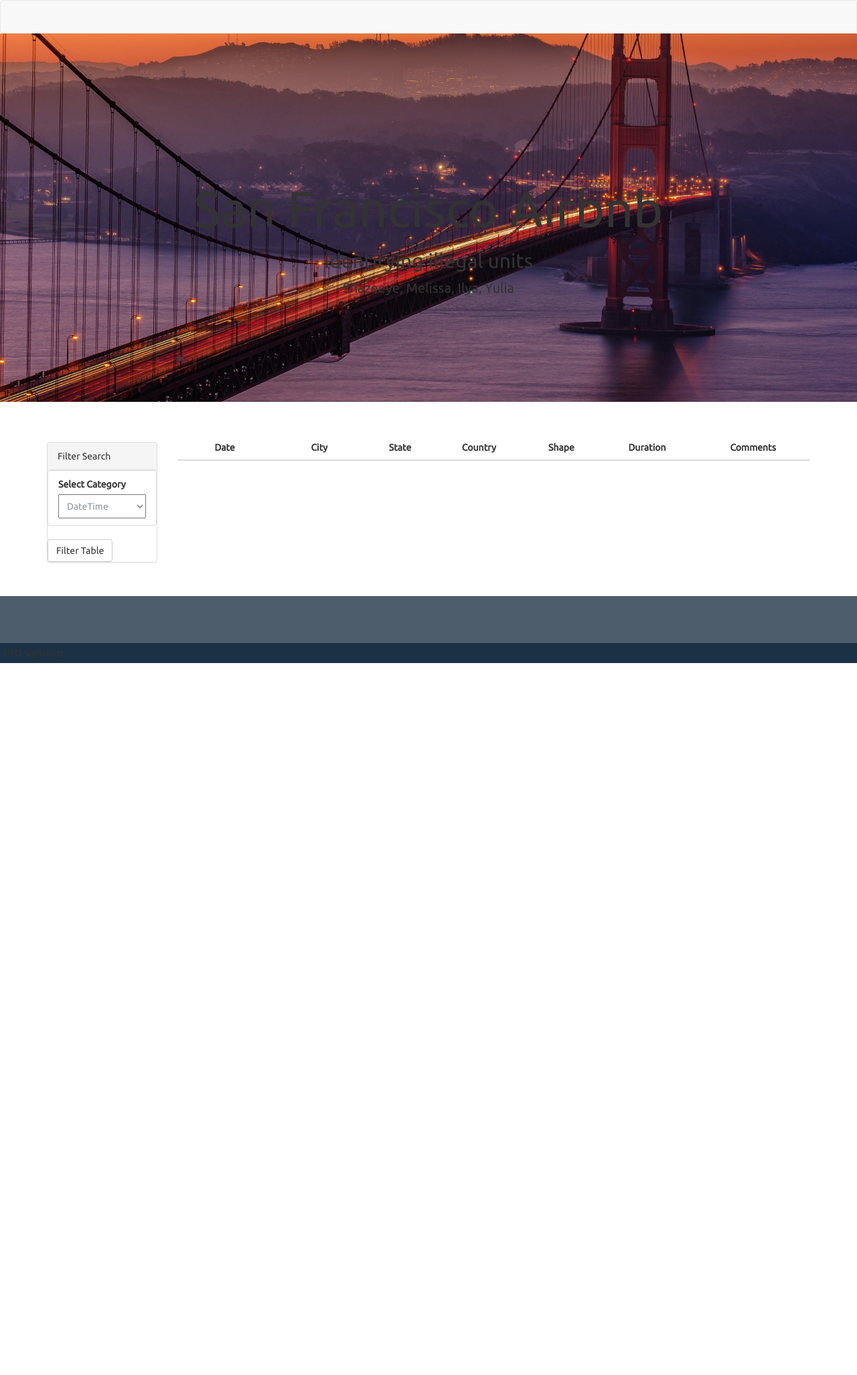
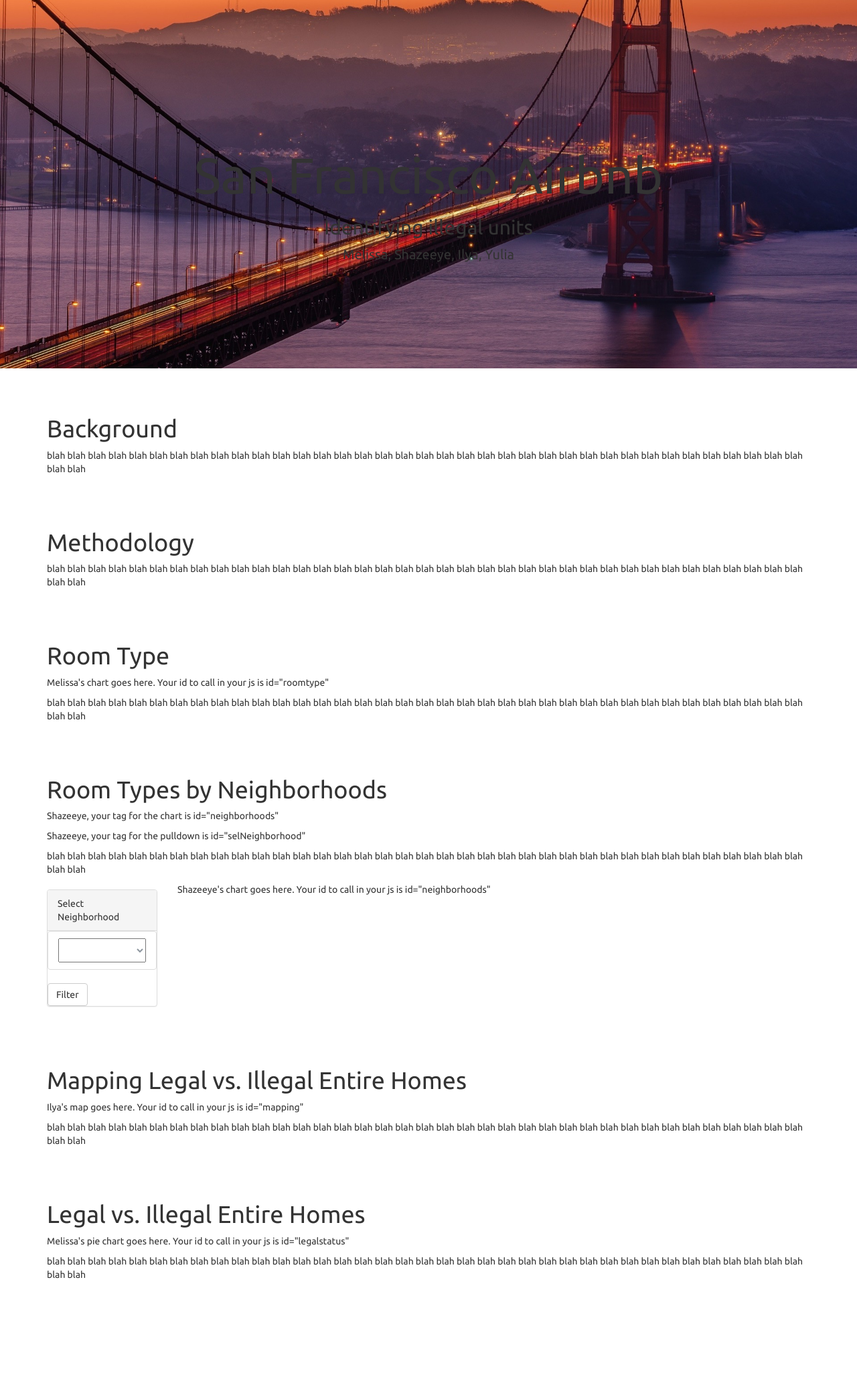
Before and after one commit to TrevorLovesMommy/airbnb-project, a Flask app: template templates/index.html in a window 1280 px wide. Shown: the whole page at 67% size. Before the commit the page ends 990 px from the top, so only its background shows below. Run offline with Flask 2, Linux system fonts and the light colour scheme; the template is opened without the code that fills it, so the values that code supplies are empty; parts of the project's set-up code (start-up, migrations or seed data) failed here and were passed over; some libraries are stand-ins or nearby versions.

Commit message:
adding config.js for maps

```diff
--- a/app.py
+++ b/app.py
@@ -40,22 +40,22 @@ app = Flask(__name__)
 # Flask Routes
 #################################################
 
-@app.route("/")
-def welcome():
-    """List all available api routes."""
-    return (
-        f"Available Routes:<br/>"
-        f"/api/v1.0/roomtypes<br/>"
-        f"/api/v1.0/neighborhoods<br/>"
-        f"/api/v1.0/mapping<br/>"
-        f"/api/v1.0/legal_illegal<br/>"
-    )
+# @app.route("/")
+# def welcome():
+#     """List all available api routes."""
+#     return (
+#         f"Available Routes:<br/>"
+#         f"/api/v1.0/roomtypes<br/>"
+#         f"/api/v1.0/neighborhoods<br/>"
+#         f"/api/v1.0/mapping<br/>"
+#         f"/api/v1.0/legal_illegal<br/>"
+#     )
 
 
-# @app.route("/")
-# def index():
-#     """Return the homepage."""
-#     return render_template("index.html")
+@app.route("/")
+def index():
+    """Return the homepage."""
+    return render_template("index.html")
 
 
 
--- /dev/null
+++ b/static/js/config.js
@@ -0,0 +1,2 @@
+// API key
+var API_KEY = "yourapikeyhere";
--- a/templates/index.html
+++ b/templates/index.html
@@ -3,7 +3,25 @@
 
 <head>
   <meta charset="utf-8">
-  <title>UFO Finder</title>
+  <title></title>
+
+  <!-- Leaflet CSS -->
+  <link rel="stylesheet" href="https://unpkg.com/leaflet@1.3.3/dist/leaflet.css"
+  integrity="sha512-Rksm5RenBEKSKFjgI3a41vrjkw4EVPlJ3+OiI65vTjIdo9brlAacEuKOiQ5OFh7cOI1bkDwLqdLw3Zg0cRJAAQ=="
+  crossorigin=""/>
+  <!-- D3 -->
+  <script src="https://cdnjs.cloudflare.com/ajax/libs/d3/4.5.0/d3.min.js"></script>
+  <!-- Leaflet JavaScript -->
+  <script src="https://unpkg.com/leaflet@1.3.3/dist/leaflet.js"
+  integrity="sha512-tAGcCfR4Sc5ZP5ZoVz0quoZDYX5aCtEm/eu1KhSLj2c9eFrylXZknQYmxUssFaVJKvvc0dJQixhGjG2yXWiV9Q=="
+  crossorigin=""></script>
+
+  <!-- API Key -->
+  <script type="text/javascript" src="../static/js/config.js"></script>
+
+
+
+
   <meta name="viewport" content="width=device-width, initial-scale=1">
   <link rel="stylesheet" href="https://maxcdn.bootstrapcdn.com/bootswatch/3.3.7/superhero/bootstrap.min.css">
   <link href="https://fonts.googleapis.com/css?family=Ubuntu" rel="stylesheet">
@@ -14,28 +32,58 @@
 
 <body>
   <div class="wrapper">
-    <nav class="navbar navbar-default">
-      <div class="container-fluid">
-        <!-- <div class="navbar-header">
-          <a class="navbar-brand" href="index.html">UFO Sightings
-            <img class="nav-ufo" src="../static/images/ufo.svg">
-          </a>
-        </div> -->
-      </div>
-    </nav>
     <div class="hero text-center">
       <h1>San Francisco Airbnb</h1>
       <h2>Identifying illegal units</h2>
-      <p></p>
-      <p>Shazeeye, Melissa, Ilya, Yulia</p>
-
+      <p>Melissa, Shazeeye, Ilya, Yulia</p>
     </div>
     <div class="container">
+
+
+      <!------------------------------ start of intro --------------------------------------->
       <div class="row margin-top-50">
+        <div class="col-md-12">
+          <h1>Background</h1>
+          <p>blah blah blah blah blah blah blah blah blah blah blah blah blah blah blah blah blah blah blah blah blah blah blah blah blah blah blah blah blah blah blah blah blah blah blah blah blah blah  blah </p>
+        </div>
+      </div>
+      <!------------------------------ end of intro --------------------------------------->
+
+      <!------------------------------ start of intro --------------------------------------->
+      <div class="row margin-top-50">
+        <div class="col-md-12">
+          <h1>Methodology</h1>
+          <p>blah blah blah blah blah blah blah blah blah blah blah blah blah blah blah blah blah blah blah blah blah blah blah blah blah blah blah blah blah blah blah blah blah blah blah blah blah blah  blah </p>
+        </div>
+      </div>
+      <!------------------------------ end of intro --------------------------------------->
+
+      <!------------------------------ start of roomtype --------------------------------------->
+      <div class="row margin-top-50">
+        <div class="col-md-12">
+          <h1>Room Type</h1>
+          <div id="roomtype" class="">
+            <p>Melissa's chart goes here. Your id to call in your js is id="roomtype"</p>
+          </div>
+
+          <p>blah blah blah blah blah blah blah blah blah blah blah blah blah blah blah blah blah blah blah blah blah blah blah blah blah blah blah blah blah blah blah blah blah blah blah blah blah blah  blah </p>
+        </div>
+      </div>
+      <!------------------------------ end of roomtype --------------------------------------->
+
+      <!------------------------------ start of neighborhoods --------------------------------------->
+      <div class="row margin-top-50">
+        <div class="col-md-12">
+          <h1>Room Types by Neighborhoods</h1>
+          <p>Shazeeye, your tag for the chart is  id="neighborhoods" </p>
+          <p>Shazeeye, your tag for the pulldown is  id="selNeighborhood" </p>
+
+          <p>blah blah blah blah blah blah blah blah blah blah blah blah blah blah blah blah blah blah blah blah blah blah blah blah blah blah blah blah blah blah blah blah blah blah blah blah blah blah  blah </p>
+        </div>
         <div class="col-md-2">
           <aside class="filters">
             <div class="panel panel-default">
-              <div class="panel-heading">Filter Search</div>
+              <div class="panel-heading">Select Neighborhood</div>
               <div class="panel-body">
                 <form>
                   <div class="form-group">
@@ -46,20 +94,14 @@
                       </li> -->
 
                       <li class="filter list-group-item">
-                        <label for="date">Select Category</label>
+                        <!-- <label for="date">Select Category</label> -->
 
-                        <select id="selDataset">
-                          <option value="datetime">DateTime</option>
-                          <option value="city">City</option>
-                          <option value="state">State</option>
-                          <option value="country">Country</option>
-                          <option value="shape">Shape</option>
-                        </select>
+                        <select id="selNeighborhood"></select>
                       </li>
 
                     </ul>
                   </div>
-                  <button id="filter-btn" type="button" class="btn btn-default">Filter Table</button>
+                  <button id="filter-btn" type="button" class="btn btn-default">Filter</button>
                 </form>
 
 
@@ -68,37 +110,47 @@
           </aside>
         </div>
         <div class="col-md-10">
-          <div id="table-area" class="">
-            <table id="ufo-table" class="table table-striped">
-              <thead>
-                <tr>
-                  <th class="table-head">Date</th>
-                  <th class="table-head">City</th>
-                  <th class="table-head">State</th>
-                  <th class="table-head">Country</th>
-                  <th class="table-head">Shape</th>
-                  <th class="table-head">Duration</th>
-                  <th class="table-head">Comments</th>
-                </tr>
-              </thead>
-              <tbody></tbody>
-            </table>
+          <div id="neighborhoods" class="">
+            <p>Shazeeye's chart goes here. Your id to call in your js is id="neighborhoods"</p>
           </div>
+        </div>
+      </div>
+      <!------------------------------ end of neighborhoods --------------------------------------->
+
+      <!------------------------------ start of maps ---------------------------------------------->
+      <div class="row margin-top-50">
+        <div class="col-md-12">
+          <h1>Mapping Legal vs. Illegal Entire Homes</h1>
+          <div id="mapping" class="">
+            <p>Ilya's map goes here. Your id to call in your js is id="mapping"</p>
+          </div>
+
+          <p>blah blah blah blah blah blah blah blah blah blah blah blah blah blah blah blah blah blah blah blah blah blah blah blah blah blah blah blah blah blah blah blah blah blah blah blah blah blah  blah </p>
+        </div>
+      </div>
+      <!------------------------------ end of maps -------------------------------------------------------->
+
+      <!------------------------------ start of legal vs. illegal ----------------------------------------->
+      <div class="row margin-top-50">
+        <div class="col-md-12">
+          <h1>Legal vs. Illegal Entire Homes</h1>
+          <div id="legalstatus" class="">
+            <p>Melissa's pie chart goes here. Your id to call in your js is id="legalstatus"</p>
+          </div>
+
+          <p>blah blah blah blah blah blah blah blah blah blah blah blah blah blah blah blah blah blah blah blah blah blah blah blah blah blah blah blah blah blah blah blah blah blah blah blah blah blah  blah </p>
+        </div>
+      </div>
+      <!------------------------------ end of legal vs. illegal ------------------------------------------->
+
+
+
+    </div>
+  </div>
 
 
 
 
-
-
-
-
-        </div>
-      </div>
-    </div>
-    <footer class="footer">
-      <span class="bottom">UFO Sightings</span>
-    </footer>
-  </div>
   <script src="https://cdnjs.cloudflare.com/ajax/libs/d3/4.11.0/d3.js"></script>
   <script src="https://code.jquery.com/jquery-3.3.1.slim.min.js" integrity="sha384-q8i/X+965DzO0rT7abK41JStQIAqVgRVzpbzo5smXKp4YfRvH+8abtTE1Pi6jizo" crossorigin="anonymous"></script>
   <script src="https://cdnjs.cloudflare.com/ajax/libs/popper.js/1.14.3/umd/popper.min.js" integrity="sha384-ZMP7rVo3mIykV+2+9J3UJ46jBk0WLaUAdn689aCwoqbBJiSnjAK/l8WvCWPIPm49" crossorigin="anonymous"></script>
```
